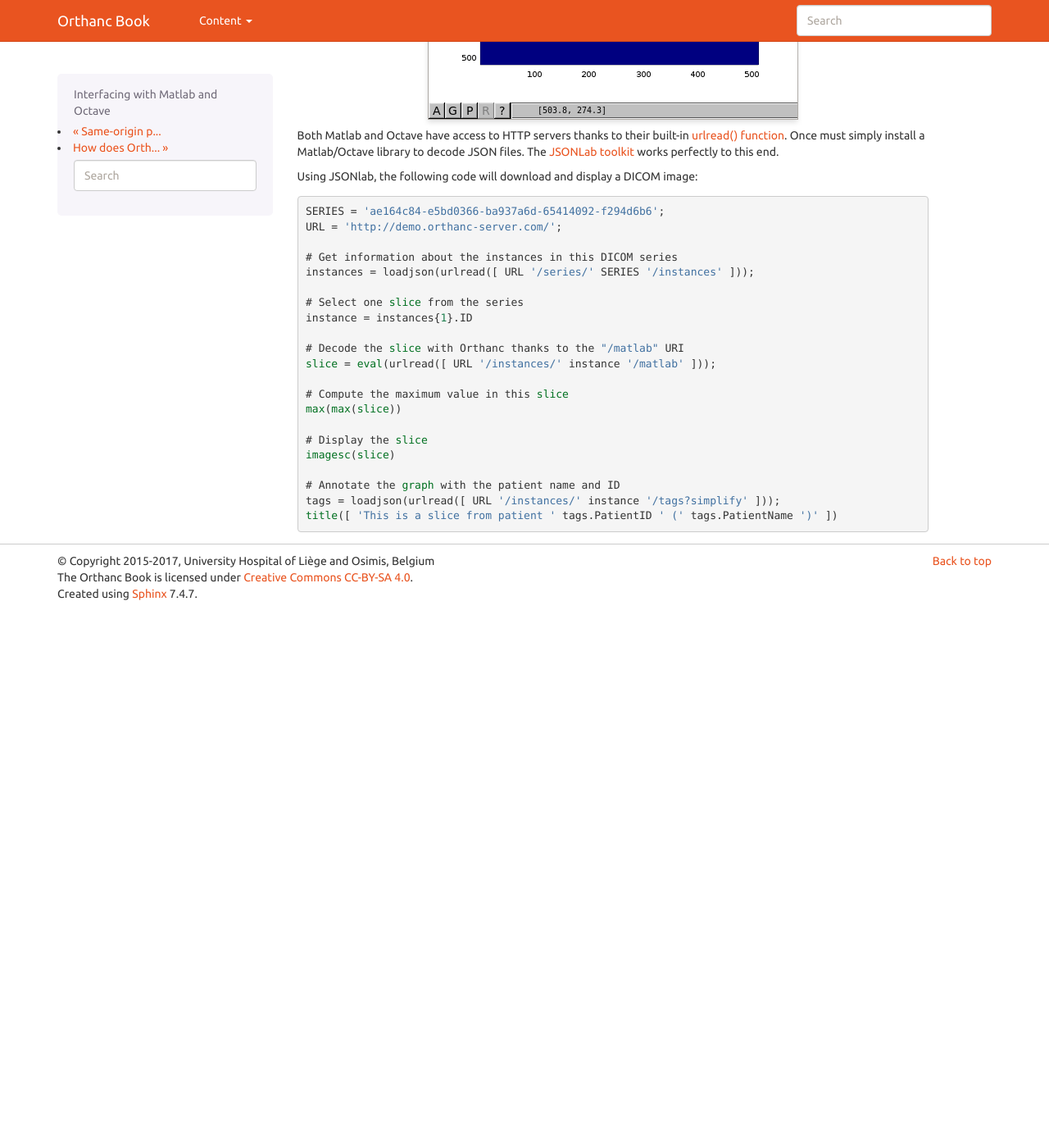
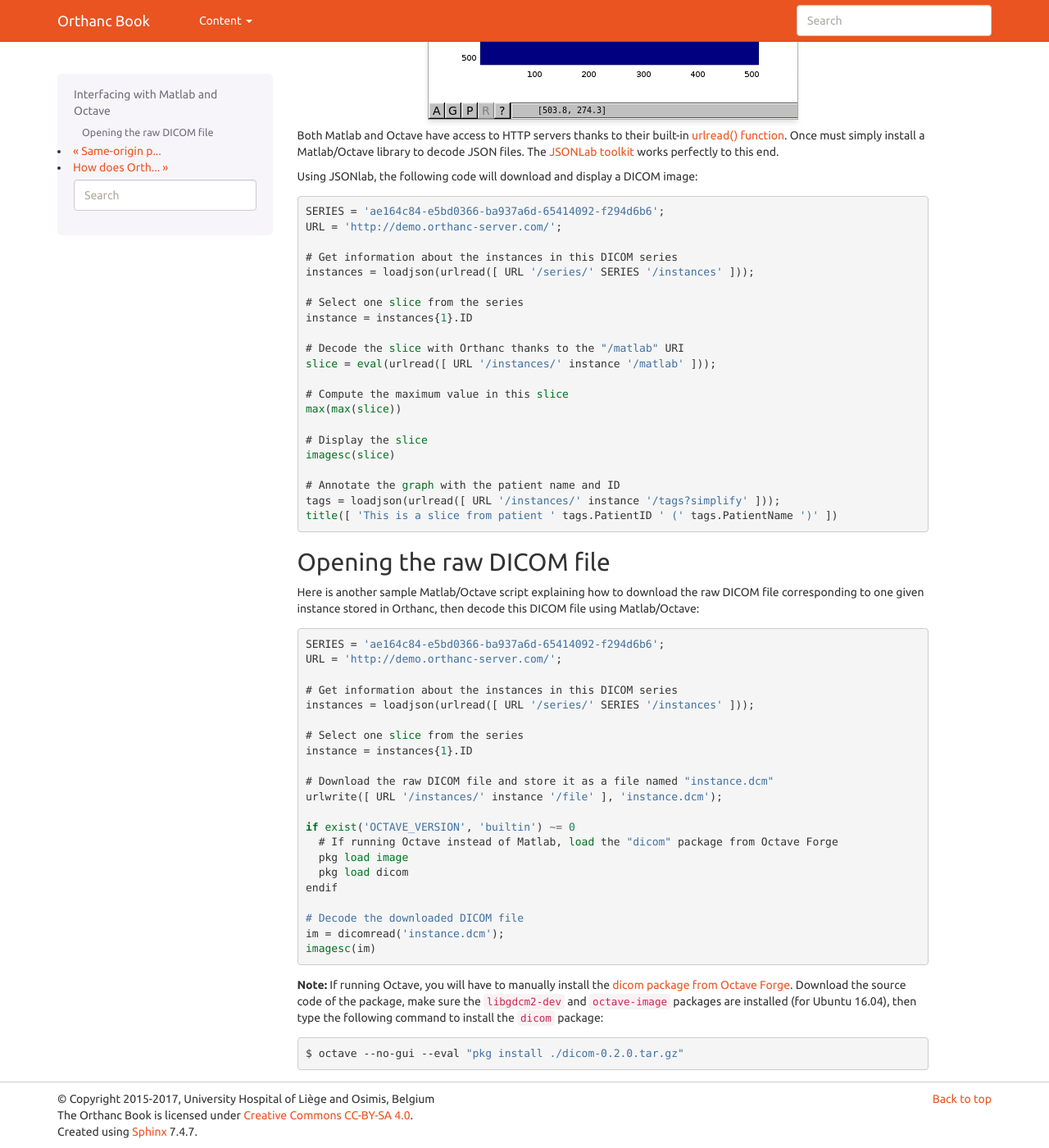
Before and after one commit to orthanc-mirrors/orthanc-book, a Sphinx documentation site: the page built from Sphinx/source/faq/matlab.rst, in a window 1280 px wide and 1400 px high, scrolled down 529 px. Shown: the whole window at 82% size. Built offline with Sphinx 7.4.7, drawn with Linux system fonts in a browser that asks for light colours; before the commit the page ends 1273 px from its top, so only the background shows below that.

Commit message:
raw dicom in matlab

```diff
--- a/Sphinx/source/faq/matlab.rst
+++ b/Sphinx/source/faq/matlab.rst
@@ -40,3 +40,44 @@ Using JSONlab, the following code will download and display a DICOM image::
   # Annotate the graph with the patient name and ID
   tags = loadjson(urlread([ URL '/instances/' instance '/tags?simplify' ]));
   title([ 'This is a slice from patient ' tags.PatientID ' (' tags.PatientName ')' ])
+
+
+Opening the raw DICOM file
+--------------------------
+
+Here is another sample Matlab/Octave script explaining how to download
+the raw DICOM file corresponding to one given instance stored in
+Orthanc, then decode this DICOM file using Matlab/Octave::
+
+  SERIES = 'ae164c84-e5bd0366-ba937a6d-65414092-f294d6b6';
+  URL = 'http://demo.orthanc-server.com/';
+
+  # Get information about the instances in this DICOM series
+  instances = loadjson(urlread([ URL '/series/' SERIES '/instances' ]));
+
+  # Select one slice from the series
+  instance = instances{1}.ID
+
+  # Download the raw DICOM file and store it as a file named "instance.dcm"
+  urlwrite([ URL '/instances/' instance '/file' ], 'instance.dcm');
+
+  if exist('OCTAVE_VERSION', 'builtin') ~= 0
+    # If running Octave instead of Matlab, load the "dicom" package from Octave Forge
+    pkg load image
+    pkg load dicom
+  endif
+
+  # Decode the downloaded DICOM file
+  im = dicomread('instance.dcm');
+  imagesc(im)
+
+.. highlight:: bash
+
+**Note:** If running Octave, you will have to manually install the
+`dicom package from Octave Forge
+<https://octave.sourceforge.io/dicom/index.html>`__. Download the
+source code of the package, make sure the ``libgdcm2-dev`` and
+``octave-image`` packages are installed (for Ubuntu 16.04), then type
+the following command to install the ``dicom`` package::
+
+  $ octave --no-gui --eval "pkg install ./dicom-0.2.0.tar.gz"
```
